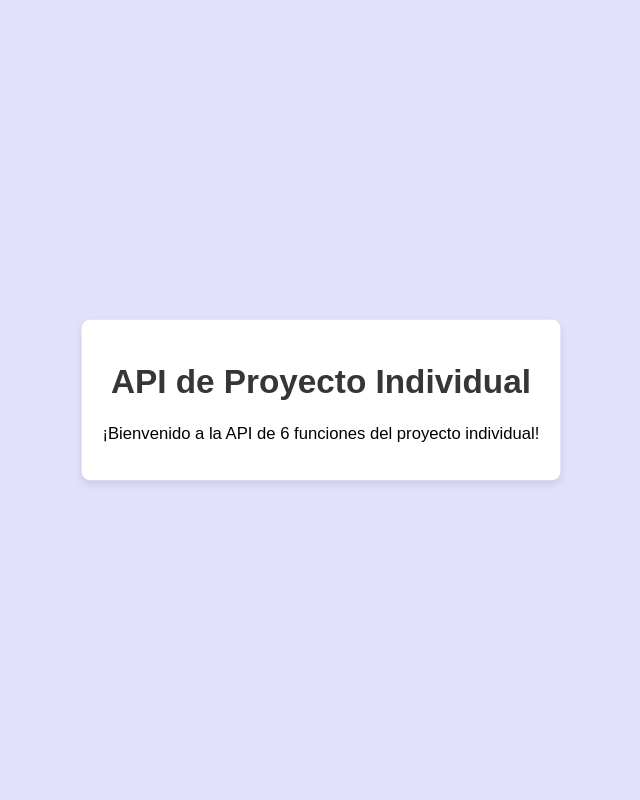
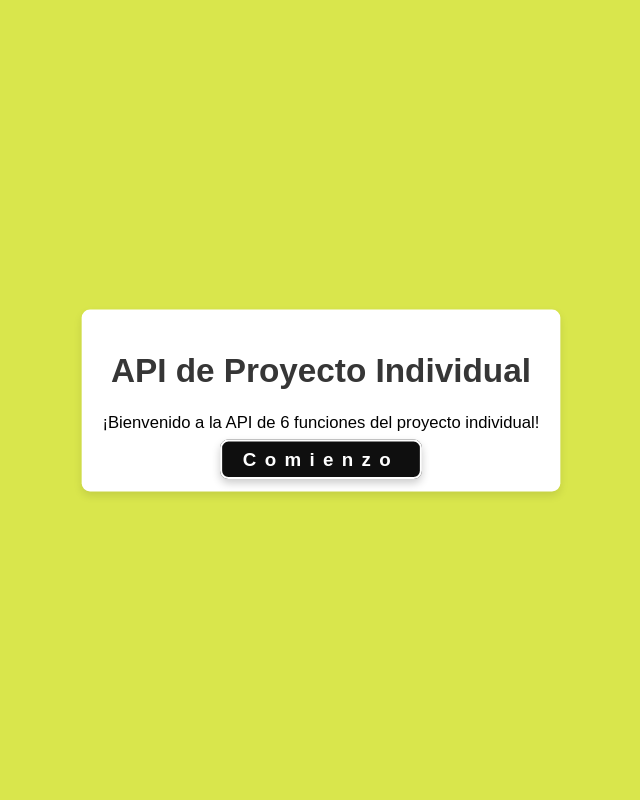
Before and after one commit to TABOO52/SISTEMA-DE-RECOMENDACION-DE-PELICULAS, a FastAPI app: page / in a window 1280 px wide. Shown: the whole page, without its empty margins (319-959 px from the left). Run offline with FastAPI, Linux system fonts and the light colour scheme; parts of the project's set-up code (start-up, migrations or seed data) failed here and were passed over; some libraries are stand-ins or nearby versions.

Commit message:
Diseño Final Inicio Api

```diff
--- a/main.py
+++ b/main.py
@@ -8,7 +8,6 @@ from sklearn.decomposition import TruncatedSVD
 from fastapi.responses import HTMLResponse
 from fastapi.templating import Jinja2Templates
 from functools import lru_cache
-
 
 
 app = FastAPI()
--- a/templates/index.html
+++ b/templates/index.html
@@ -3,8 +3,9 @@
 <head>
     <meta charset="UTF-8">
     <meta name="viewport" content="width=device-width, initial-scale=1.0">
-    <title>API de Proyecto Individual</title>
     <style>
+        @import url('https://fonts.googleapis.com/css2?family=Roboto:ital,wght@0,100;0,300;0,400;0,500;0,700;0,900;1,100;1,300;1,400;1,500;1,700;1,900&display=swap');
+
         body {
             font-family: Arial, sans-serif;
             display: flex;
@@ -12,13 +13,13 @@
             align-items: center;
             height: 100vh;
             margin: 0;
-            background-color: #f0f0f0;
+            background-color: #1f1d1d;
             animation: backgroundAnimation 10s infinite alternate;
         }
 
         @keyframes backgroundAnimation {
-            0% { background-color: #f0f0f0; }
-            100% { background-color: #e0e0ff; }
+            0% { background-color: #0f0f0f; }
+            100% { background-color: #eaf851; }
         }
 
         .container {
@@ -44,12 +45,40 @@
             0% { color: #333; }
             100% { color: #555; }
         }
+        .btn {
+            position: relative;
+            padding: 7px 20px;
+            text-decoration: none;
+            color: #fff;
+            background-color: #0f0f0f;
+            letter-spacing: 8px;
+            font-size: 18px;
+            font-weight: bold;
+            border: 2px solid #fff;
+            border-radius: 8px;
+            overflow: hidden;
+            transition: background-color 0.3s ease, transform 0.3s ease;
+            box-shadow: 0 4px 8px rgba(0, 0, 0, 0.2);
+        }
+
+        .btn:hover {
+            background-color: #555;
+            transform: scale(1.1);
+            box-shadow: 0 8px 16px rgba(0, 0, 0, 0.3);
+        }
+
+        .btn:active {
+            background-color: #333;
+            transform: scale(1.05);
+            box-shadow: 0 4px 8px rgba(0, 0, 0, 0.3);
+        }
     </style>
 </head>
 <body>
     <div class="container">
         <h1>API de Proyecto Individual</h1>
         <p>¡Bienvenido a la API de 6 funciones del proyecto individual!</p>
+        <a href="docs" class="btn btn-5">Comienzo</a>
     </div>
 </body>
 </html>
```
Also changed, not shown: templates/style.css (added, +10 -0 lines), 1 other file.
